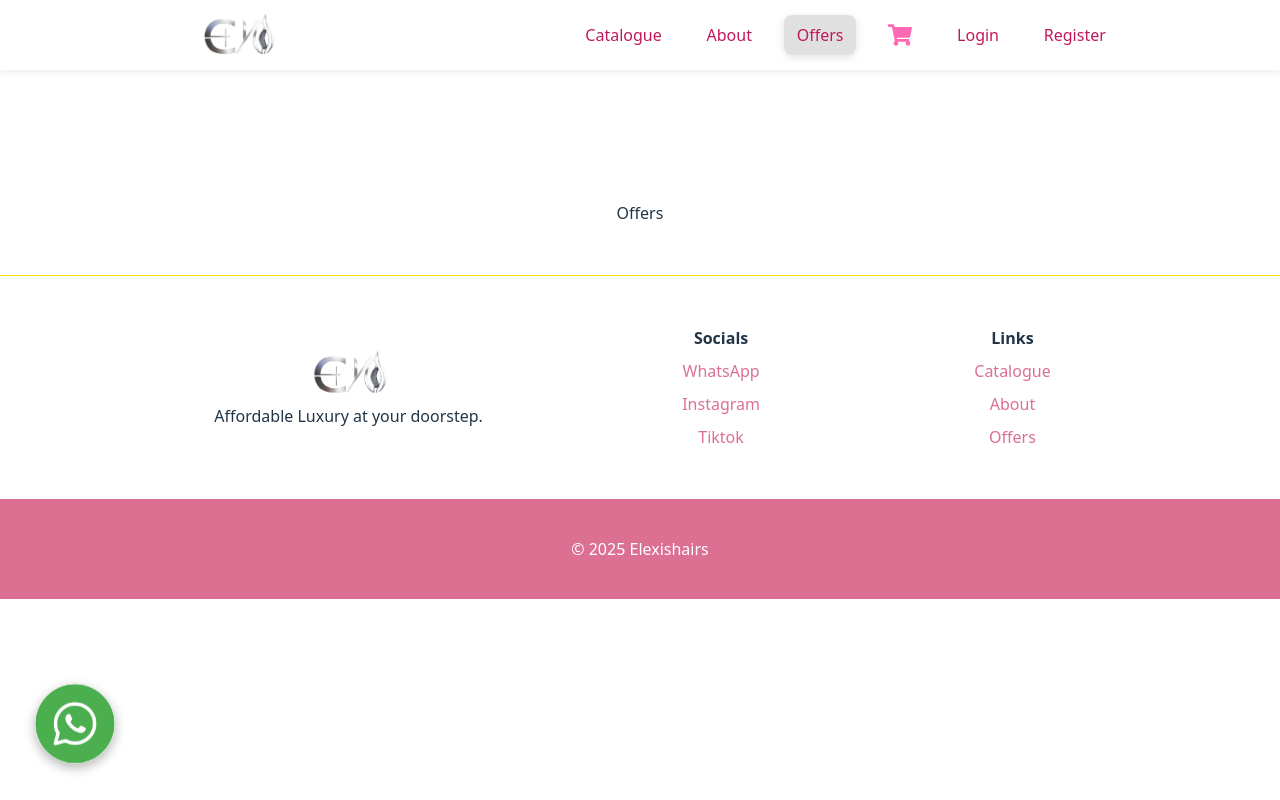
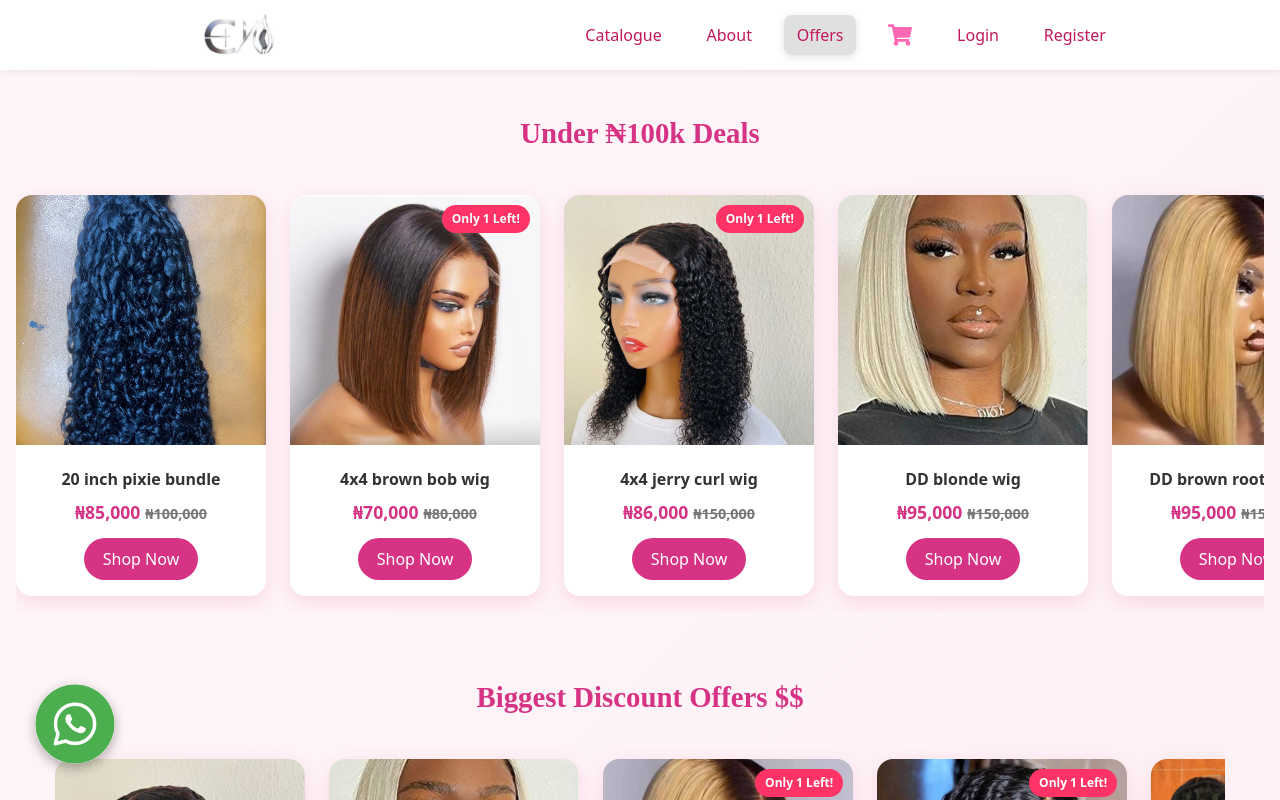
Before and after one commit to chidinma-elekwachi/elexishairs, a React (Vite) app: page /offers in a window 1280 px wide. Shown: the top 800 px of the page. Built offline with nearby package versions, Linux system fonts and the light colour scheme.

Commit message:
paginate

```diff
--- a/src/pages/about/About.css
+++ b/src/pages/about/About.css
@@ -4,7 +4,7 @@
   display: flex;
   justify-content: center;
   align-items: center;
-  margin: 1rem;
+  margin: 3rem 0;
 }
 
 .about-container {
--- a/src/pages/catalogue/Catalogue.css
+++ b/src/pages/catalogue/Catalogue.css
@@ -293,3 +293,35 @@
     width: 80%;
   }
 }
+.pagination {
+  display: flex;
+  justify-content: center;
+  align-items: center;
+  margin: 2rem 0;
+  gap: 8px;
+}
+
+.pagination button {
+  background: #f5f5f5;
+  border: 1px solid #ddd;
+  padding: 6px 12px;
+  border-radius: 6px;
+  cursor: pointer;
+  transition: all 0.3s ease;
+}
+
+.pagination button:hover {
+  background: #ffb6c1;
+  color: white;
+}
+
+.pagination button.active-page {
+  background-color: #e91e63;
+  color: #fff;
+  font-weight: bold;
+}
+
+.pagination button:disabled {
+  opacity: 0.4;
+  cursor: not-allowed;
+}
--- a/src/pages/catalogue/Catalogue.jsx
+++ b/src/pages/catalogue/Catalogue.jsx
@@ -4,22 +4,22 @@ import Product from './Product';
 import { BESTSSELLERS } from '../products';
 
 const PRODUCTS = BESTSSELLERS;
+const ITEMS_PER_PAGE = 12;
 
 function Catalogue() {
   const navigate = useNavigate();
   const [searchTerm, setSearchTerm] = useState('');
   const [selectedCategory, setSelectedCategory] = useState('all');
   const [priceSort, setPriceSort] = useState('');
+  const [currentPage, setCurrentPage] = useState(1);
 
   // 🔍 Filter + Sort Logic
   const filteredProducts = PRODUCTS
     .filter((product) => {
-      // Search filter
       const matchesSearch = product.name
         .toLowerCase()
         .includes(searchTerm.toLowerCase());
 
-      // Category filter
       if (selectedCategory === 'all') return matchesSearch;
       if (selectedCategory === 'curly')
         return matchesSearch && product.image.includes('/curly/');
@@ -34,6 +34,19 @@ function Catalogue() {
       if (priceSort === 'highest') return b.price - a.price;
       return 0;
     });
+
+  // 📄 Pagination logic
+  const totalPages = Math.ceil(filteredProducts.length / ITEMS_PER_PAGE);
+  const startIndex = (currentPage - 1) * ITEMS_PER_PAGE;
+  const currentProducts = filteredProducts.slice(
+    startIndex,
+    startIndex + ITEMS_PER_PAGE
+  );
+
+  // 👇 Reset to first page when filters/search change
+  React.useEffect(() => {
+    setCurrentPage(1);
+  }, [searchTerm, selectedCategory, priceSort]);
 
   return (
     <div className="catalogue-container">
@@ -94,14 +107,45 @@ function Catalogue() {
 
       {/* 🛍 Products */}
       <div className="products" id="prod">
-        {filteredProducts.length > 0 ? (
-          filteredProducts.map((product) => (
+        {currentProducts.length > 0 ? (
+          currentProducts.map((product) => (
             <Product key={product.id} data={product} />
           ))
         ) : (
           <p className="no-results">No products match your filters.</p>
         )}
       </div>
+
+      {/* 🔢 Pagination Controls */}
+      {totalPages > 1 && (
+        <div className="pagination">
+          <button
+            onClick={() => setCurrentPage((prev) => Math.max(prev - 1, 1))}
+            disabled={currentPage === 1}
+          >
+            ◀
+          </button>
+
+          {[...Array(totalPages)].map((_, index) => (
+            <button
+              key={index}
+              onClick={() => setCurrentPage(index + 1)}
+              className={currentPage === index + 1 ? 'active-page' : ''}
+            >
+              {index + 1}
+            </button>
+          ))}
+
+          <button
+            onClick={() =>
+              setCurrentPage((prev) => Math.min(prev + 1, totalPages))
+            }
+            disabled={currentPage === totalPages}
+          >
+            ▶
+          </button>
+        </div>
+      )}
 
       {/* 🛒 Cart Button */}
       <button className="cartButt" onClick={() => navigate('/cart')}>
--- a/src/pages/catalogue/Product.jsx
+++ b/src/pages/catalogue/Product.jsx
@@ -12,7 +12,6 @@ export const Product = (props) => {
   const { id, name, image, price, oldPrice} = props.data;
   const { cartItems, addToCart, updateCartItemCount } = useContext(ShopContext);
 
-  // const cartItemCount = cartItems[id];
 
   return (
         <div className='myproducts'>
--- a/src/pages/offers/Offers.jsx
+++ b/src/pages/offers/Offers.jsx
@@ -1,9 +1,81 @@
-import React from 'react'
+import React, { useRef } from "react";
+import "./offers.css";
+import { BESTSSELLERS } from "../products";
+import { useContext } from "react";
+import { ShopContext } from "../../context/shop-context";
 
 function Offers() {
+  const under100kRef = useRef(null);
+  const discountRef = useRef(null);
+  const { addToCart } = useContext(ShopContext);
+
+  const scroll = (ref, direction) => {
+    const { current } = ref;
+    if (direction === "left") current.scrollLeft -= 350;
+    else current.scrollLeft += 350;
+  };
+
+  const under100k = BESTSSELLERS.filter((item) => item.price < 100000);
+  const biggestDiscount = [...BESTSSELLERS]
+    .sort(
+      (a, b) =>
+        (b.oldPrice - b.price) / b.oldPrice -
+        (a.oldPrice - a.price) / a.oldPrice
+    )
+    .slice(0, 5);
+
+  const renderCard = (item) => {
+    const showUrgency = Math.random() < 0.4;
+    return (
+      <div className="offer-card" key={item.id}>
+        <div className="offer-img-container">
+          <img src={item.image} alt={item.name} />
+          {showUrgency && <span className="offer-badge">Only 1 Left!</span>}
+        </div>
+        <div className="offer-details">
+          <h3>{item.name}</h3>
+          <p className="offer-price">
+            ₦{item.price.toLocaleString()}
+            <span className="offer-old">
+              ₦{item.oldPrice.toLocaleString()}
+            </span>
+          </p>
+          <button className="buy-now" onClick={() => addToCart(item.id)}>
+            Shop Now
+          </button>
+        </div>
+      </div>
+    );
+  };
+
   return (
-    <div>Offers</div>
-  )
+    <section className="offers">
+      <div className="offer-section">
+        <h2 className="offer-title"> Under ₦100k Deals</h2>
+        <div className="offer-wrapper">
+
+
+          <div className="offer-row" ref={under100kRef}>
+            {under100k.map(renderCard)}
+          </div>
+
+
+        </div>
+      </div>
+
+      <div className="offer-section">
+        <h2 className="offer-title">Biggest Discount Offers $$</h2>
+        <div className="offer-wrapper">
+
+
+          <div className="offer-row" ref={discountRef}>
+            {biggestDiscount.map(renderCard)}
+          </div>
+
+        </div>
+      </div>
+    </section>
+  );
 }
 
-export default Offers
+export default Offers;
--- a/src/pages/offers/offers.css
+++ b/src/pages/offers/offers.css
@@ -0,0 +1,134 @@
+.offers {
+  padding: 4rem 1rem;
+  background: linear-gradient(to bottom right, #fff6f8, #fdf0f5);
+  text-align: center;
+  margin: 3rem 0;
+}
+
+.offer-section {
+  margin-bottom: 4rem;
+  position: relative;
+}
+
+.offer-title {
+  font-size: 1.8rem;
+  color: #d63384;
+  font-weight: 700;
+  margin-bottom: 1.5rem;
+  font-family: "Playfair Display", serif;
+}
+
+.offer-wrapper {
+  position: relative;
+  display: flex;
+  align-items: center;
+  justify-content: center;
+}
+
+.offer-row {
+  display: flex;
+  overflow-x: auto;
+  gap: 1.5rem;
+  scroll-behavior: smooth;
+  padding: 1rem 0;
+}
+
+.offer-row::-webkit-scrollbar {
+  display: none;
+}
+
+
+.offer-card {
+  flex: 0 0 250px;
+  background: #fff;
+  border-radius: 16px;
+  box-shadow: 0 6px 20px rgba(214, 51, 132, 0.15);
+  overflow: hidden;
+  transition: all 0.3s ease;
+}
+
+.offer-card:hover {
+  transform: translateY(-5px);
+}
+
+.offer-img-container {
+  position: relative;
+}
+
+.offer-img-container img {
+  width: 100%;
+  height: 250px;
+  object-fit: cover;
+}
+
+.offer-badge {
+  position: absolute;
+  top: 10px;
+  right: 10px;
+  background: #ff3366;
+  color: #fff;
+  padding: 5px 10px;
+  border-radius: 30px;
+  font-size: 0.75rem;
+  font-weight: 600;
+}
+
+.offer-details {
+  padding: 1rem;
+  text-align: center;
+}
+
+.offer-details h3 {
+  font-size: 1rem;
+  color: #333;
+  margin-bottom: 0.5rem;
+}
+
+.offer-price {
+  font-size: 1.1rem;
+  color: #d63384;
+  font-weight: 700;
+}
+
+.offer-old {
+  text-decoration: line-through;
+  font-size: 0.9rem;
+  color: #777;
+  margin-left: 5px;
+}
+
+.buy-now {
+  margin-top: 0.8rem;
+  background: #d63384;
+  color: #fff;
+  border: none;
+  padding: 0.6rem 1.2rem;
+  border-radius: 25px;
+  cursor: pointer;
+  transition: all 0.3s ease;
+}
+
+.buy-now:hover {
+  background: #c2185b;
+  transform: scale(1.05);
+}
+
+@media (max-width: 768px) {
+  .offer-title {
+    font-size: 1.4rem;
+  }
+
+  .offer-card {
+    flex: 0 0 200px;
+  }
+
+  .offer-img-container img {
+    height: 200px;
+  }
+
+  .scroll-btn {
+    width: 30px;
+    height: 30px;
+    font-size: 1.5rem;
+  }
+}
--- a/src/pages/products.jsx
+++ b/src/pages/products.jsx
@@ -11,6 +11,9 @@ import ninthwig from '../assets/bouncy/5x5pianobounce.jpg'
 import tenthwig from '../assets/bouncy/bodywave.jpg'
 import eleventhwig from '../assets/straight/ddblondewig.jpg'
 import twelvethwig from '../assets/straight/ddbrownrootblonde.jpg'
+import thirteenthwig from '../assets/straight/frontalbrownbobwig.jpg'
+import fourteenthwig from '../assets/bouncy/sddbouncebundles4x4.jpg'
+import fifteenthwig from '../assets/curly/deepwaveFrontal.jpg'
 
 export const BESTSSELLERS = [
   {
@@ -136,6 +139,36 @@ export const BESTSSELLERS = [
     hairtype: 'human hair',
     length: '16 inches',
     color: 'brown with blonde roots',
-  }
+  },
+  {    id: 13,
+    image: thirteenthwig,
+    name: 'Frontal brown bob wig',
+    price: 75000,
+    oldPrice: 90000,
+    description: 'This is a stylish frontal brown bob wig that provides a sophisticated and elegant look. Great for any occasion.',
+    hairtype: 'human hair',
+    length: '12 inches',
+    color: 'brown',
+  },
+  {    id: 14,
+    image: fourteenthwig,
+    name: 'SDD bounce bundles with 4x4 closure',
+    price: 300000,
+    oldPrice: 350000,
+    description: 'This is a luxurious SDD bounce bundles with 4x4 closure that offers a voluminous and glamorous appearance. Ideal for special events.',
+    hairtype: 'human hair',
+    length: '20 inches',
+    color: 'natural black',
+  },
+  {    id: 15,
+    image: fifteenthwig,
+    name: 'Deep wave frontal wig',
+    price: 120000,
+    oldPrice: 180000,
+    description: 'This is a beautiful deep wave frontal wig that gives you a natural and elegant look. Perfect for any occasion.',
+    hairtype: 'human hair',
+    length: '16 inches',
+    color: 'natural black',
+  },
 
 ]
```
